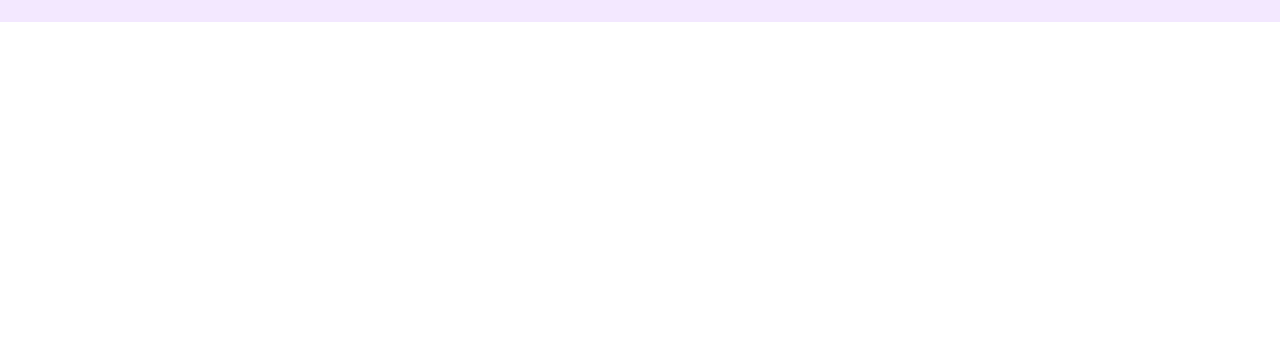
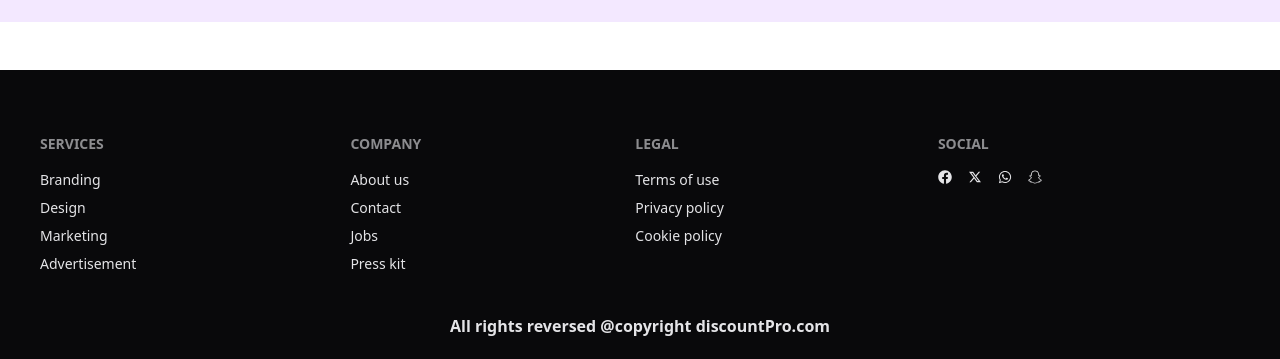
Before and after one commit to Mehedi86/assignment-eleven, a React (Vite) app: page / in a window 1280 px wide. Shown: the part 1465-1824 px from the top of the page. Before the commit the page ends 1535 px from the top, so only its background shows below. Built offline with nearby package versions, Linux system fonts and the light colour scheme; no server answers.

Commit message:
added: some feature

```diff
--- /dev/null
+++ b/src/components/Footer.jsx
@@ -0,0 +1,44 @@
+import { FaFacebook } from "react-icons/fa";
+import { RiTwitterXLine } from "react-icons/ri";
+import { FaWhatsapp } from "react-icons/fa";
+import { FaSnapchat } from "react-icons/fa6";
+const Footer = () => {
+    return (
+        <div className="bg-neutral text-neutral-content text-center py-6">
+            <footer className="footer sm:footer-horizontal  p-10">
+                <nav>
+                    <h6 className="footer-title">Services</h6>
+                    <a className="link link-hover">Branding</a>
+                    <a className="link link-hover">Design</a>
+                    <a className="link link-hover">Marketing</a>
+                    <a className="link link-hover">Advertisement</a>
+                </nav>
+                <nav>
+                    <h6 className="footer-title">Company</h6>
+                    <a className="link link-hover">About us</a>
+                    <a className="link link-hover">Contact</a>
+                    <a className="link link-hover">Jobs</a>
+                    <a className="link link-hover">Press kit</a>
+                </nav>
+                <nav>
+                    <h6 className="footer-title">Legal</h6>
+                    <a className="link link-hover">Terms of use</a>
+                    <a className="link link-hover">Privacy policy</a>
+                    <a className="link link-hover">Cookie policy</a>
+                </nav>
+                <div>
+                    <h6 className="footer-title">Social</h6>
+                    <div className="flex gap-4">
+                        <FaFacebook />
+                        <RiTwitterXLine />
+                        <FaWhatsapp />
+                        <FaSnapchat />
+                    </div>
+                </div>
+            </footer>
+            <h2 className="font-bold">All rights reversed @copyright discountPro.com</h2>
+        </div>
+    );
+};
+
+export default Footer;
--- a/src/components/SocialLogin.jsx
+++ b/src/components/SocialLogin.jsx
@@ -2,6 +2,7 @@ import React from 'react';
 import useAuthInfo from '../hooks/useAuthInfo';
 import { FaGoogle } from "react-icons/fa";
 import { useLocation, useNavigate } from 'react-router-dom';
+import Swal from 'sweetalert2';
 
 const SocialLogin = () => {
     const { googleSignIn } = useAuthInfo();
@@ -12,7 +13,12 @@ const SocialLogin = () => {
             .then(result => {
                 // console.log(result);
                 const from = location?.state;
-                navigate(from)
+                navigate(from || '/');
+                setTimeout(() => Swal.fire({
+                    title: "Successfully logged in!",
+                    icon: "success",
+                    draggable: true
+                }), 1000)
             })
             .catch(error => {
                 console.log("Error", error.message)
--- a/src/layout/MainLayout.jsx
+++ b/src/layout/MainLayout.jsx
@@ -1,6 +1,7 @@
 import React from 'react';
 import Navbar from '../components/Navbar';
 import { Outlet } from 'react-router-dom';
+import Footer from '../components/Footer';
 
 const MainLayout = () => {
     return (
@@ -9,6 +10,7 @@ const MainLayout = () => {
             <div>
                 <Outlet/>
             </div>
+            <Footer/>
         </div>
     );
 };
--- a/src/pages/AddBook.jsx
+++ b/src/pages/AddBook.jsx
@@ -4,6 +4,7 @@ import Swal from 'sweetalert2';
 const AddBook = () => {
 
     const [selectedSubcategories, setSelectedSubcategories] = useState([]);
+    const [errorMessage, setErrorMessage] = useState('')
 
     const subCategories = {
         Fiction: ["Mystery", "Romance", "Sci-Fi"],
@@ -22,6 +23,11 @@ const AddBook = () => {
         const formData = new FormData(e.target);
         const singleBook = Object.fromEntries(formData);
 
+        if (singleBook.rating > 5 || singleBook.rating < 0) {
+            return setErrorMessage('please keep rating below 5 and higher 0')
+        }
+
+
         fetch('http://localhost:5000/books', {
             method: "POST",
             headers: {
@@ -37,6 +43,8 @@ const AddBook = () => {
                         icon: "success",
                         draggable: true
                     });
+                    setErrorMessage('');
+                    e.target.reset();
                 }
             })
     }
@@ -67,10 +75,11 @@ const AddBook = () => {
                             </select>
                             <label className="fieldset-label">Short Description:</label>
                             <input type="text" className="input w-full" placeholder="Description" name="description" />
-                            <label className="fieldset-label">Rating</label>
+                            <label className="fieldset-label">Rating (0-5)</label>
                             <input type="text" className="input w-full" placeholder="Rating" name="rating" />
                             <label className="fieldset-label">Book Content</label>
                             <input type="text" className="input w-full" placeholder="Book content" name="content" />
+                            {errorMessage && <p className="text-red-600">{errorMessage}</p>}
                             <button className="btn btn-neutral mt-4">Submit</button>
                         </form>
                     </div>
--- a/src/pages/AllBooks.jsx
+++ b/src/pages/AllBooks.jsx
@@ -7,6 +7,7 @@ import TableView from '../components/TableView';
 const AllBooks = () => {
     const [books, setBooks] = useState([]);
     const [status, setStatus] = useState(null);
+    console.log(books)
 
     useEffect(() => {
         fetch('http://localhost:5000/books').then(res => res.json()).then(data =>
--- a/src/pages/BookDetails.jsx
+++ b/src/pages/BookDetails.jsx
@@ -21,10 +21,9 @@ const BookDetails = () => {
             .then(res => res.json())
             .then(data => {
                 const isExist = data.find(singleData => _id == singleData?.bookId);
-
-                setStatus(!!isExist)
+                setStatus(quantity == 0 || !!isExist);
             })
-    }, [user?.email, _id])
+    }, [user?.email, _id, quantity])
 
 
 
@@ -38,7 +37,7 @@ const BookDetails = () => {
         setExactBook(updatedBook);
     }
 
-    const handleBorrowBtnUpdate = () =>{
+    const handleBorrowBtnUpdate = () => {
         setStatus(true);
     }
 
--- a/src/pages/Login.jsx
+++ b/src/pages/Login.jsx
@@ -2,6 +2,7 @@ import React from 'react';
 import { useLocation, useNavigate } from 'react-router-dom';
 import SocialLogin from '../components/SocialLogin';
 import useAuthInfo from '../hooks/useAuthInfo';
+import Swal from 'sweetalert2';
 
 const Login = () => {
     const navigate = useNavigate();
@@ -18,15 +19,20 @@ const Login = () => {
             .then(result => {
                 console.log(result);
                 const from = location?.state;
-                navigate(from);
+                navigate(from || '/');
+                setTimeout(() => Swal.fire({
+                    title: "Successfully logged in!",
+                    icon: "success",
+                    draggable: true
+                }), 1000)
     })
-            .catch(error => {
+            .catch (error => {
     console.log('Error', error.message)
 })
     }
 
 return (
-        <div className="flex justify-center mt-28">
+    <div className="flex justify-center my-28">
         <div className="card bg-base-100 w-full max-w-sm shrink-0 shadow-2xl">
             <h2 className='text-2xl font-bold text-center mt-6'>Please Login</h2>
             <div className="card-body">
--- a/src/pages/Register.jsx
+++ b/src/pages/Register.jsx
@@ -1,4 +1,4 @@
-import React from 'react';
+import React, { useState } from 'react';
 import { useNavigate } from 'react-router-dom';
 import SocialLogin from '../components/SocialLogin';
 import useAuthInfo from '../hooks/useAuthInfo';
@@ -8,6 +8,7 @@ import useAuthInfo from '../hooks/useAuthInfo';
 const Register = () => {
     const navigate = useNavigate();
     const { createUser, updateUserProfile } = useAuthInfo();
+    const [passwordError, setPasswordError] = useState('');
 
     const registerHandler = e => {
         e.preventDefault();
@@ -16,6 +17,12 @@ const Register = () => {
         const url = form.url.value;
         const email = form.email.value;
         const password = form.password.value;
+
+        const passwordValidationRegex = /^(?=.*[A-Z])(?=.*[a-z]).{6,}$/;
+        if (!passwordValidationRegex.test(password)) {
+            setPasswordError("Your password not fullful the criteria!! You need atleast 6 characters, minimum an uppercase and a lowercase");
+            return;
+        }
 
         createUser(email, password)
             .then(result => {
@@ -35,9 +42,8 @@ const Register = () => {
 
     }
 
-
     return (
-        <div className="flex justify-center mt-28">
+        <div className="flex justify-center my-28">
             <div className="card bg-base-100 w-full max-w-sm shrink-0 shadow-2xl">
                 <h2 className='text-2xl font-bold text-center mt-6'>Please Register</h2>
                 <div className="card-body">
@@ -50,6 +56,7 @@ const Register = () => {
                         <input type="email" className="input" placeholder="Email" name="email" />
                         <label className="fieldset-label">Password</label>
                         <input type="password" className="input" placeholder="Password" name="password" />
+                        {passwordError && <p className="text-red-600">{passwordError}</p>}
                         <div><a className="link link-hover">Forgot password?</a></div>
                         <button className="btn btn-neutral mt-4">Register</button>
                         <div className="divider">OR</div>
--- a/src/pages/UpdateBook.jsx
+++ b/src/pages/UpdateBook.jsx
@@ -6,6 +6,7 @@ const UpdateBook = () => {
     const { author, category, description, id, image, name, quantity, rating, subcategory, _id, content } = useLoaderData() || [];
 
     const [selectedSubcategories, setSelectedSubcategories] = useState([]);
+    const [errorMessage, setErrorMessage] = useState('')
 
     const subCategories = {
         Fiction: ["Mystery", "Romance", "Sci-Fi"],
@@ -24,6 +25,10 @@ const UpdateBook = () => {
         const formData = new FormData(e.target);
         const updatedData = Object.fromEntries(formData);
 
+        if (updatedData.rating > 5 || updatedData.rating < 0) {
+            return setErrorMessage('please keep rating below 5 and higher 0')
+        }
+
         fetch(`http://localhost:5000/updateBook/${_id}`, {
             method: "PUT",
             headers: {
@@ -39,6 +44,7 @@ const UpdateBook = () => {
                         icon: "success",
                         draggable: true
                     });
+                    setErrorMessage('');
                 }
             })
     }
@@ -74,6 +80,7 @@ const UpdateBook = () => {
                             <input type="text" className="input w-full" placeholder="Rating" name="rating" defaultValue={rating} />
                             <label className="fieldset-label">Book Content</label>
                             <input type="text" className="input w-full" placeholder="Book content" name="content" defaultValue={content || ""} />
+                            {errorMessage && <p className="text-red-600">{errorMessage}</p>}
                             <button className="btn btn-neutral mt-4">Update</button>
                         </form>
                     </div>
--- a/src/route/Router.jsx
+++ b/src/route/Router.jsx
@@ -55,7 +55,7 @@ const router = createBrowserRouter([
             },
             {
                 path: '/updateBook/:id',
-                element: <UpdateBook/>,
+                element: <PrivateRoute><UpdateBook/></PrivateRoute>,
                 loader: ({params}) => fetch(`http://localhost:5000/books/${params.id}`)
             },
             {
```
Lines whose indentation alone changed are shown as unchanged.
